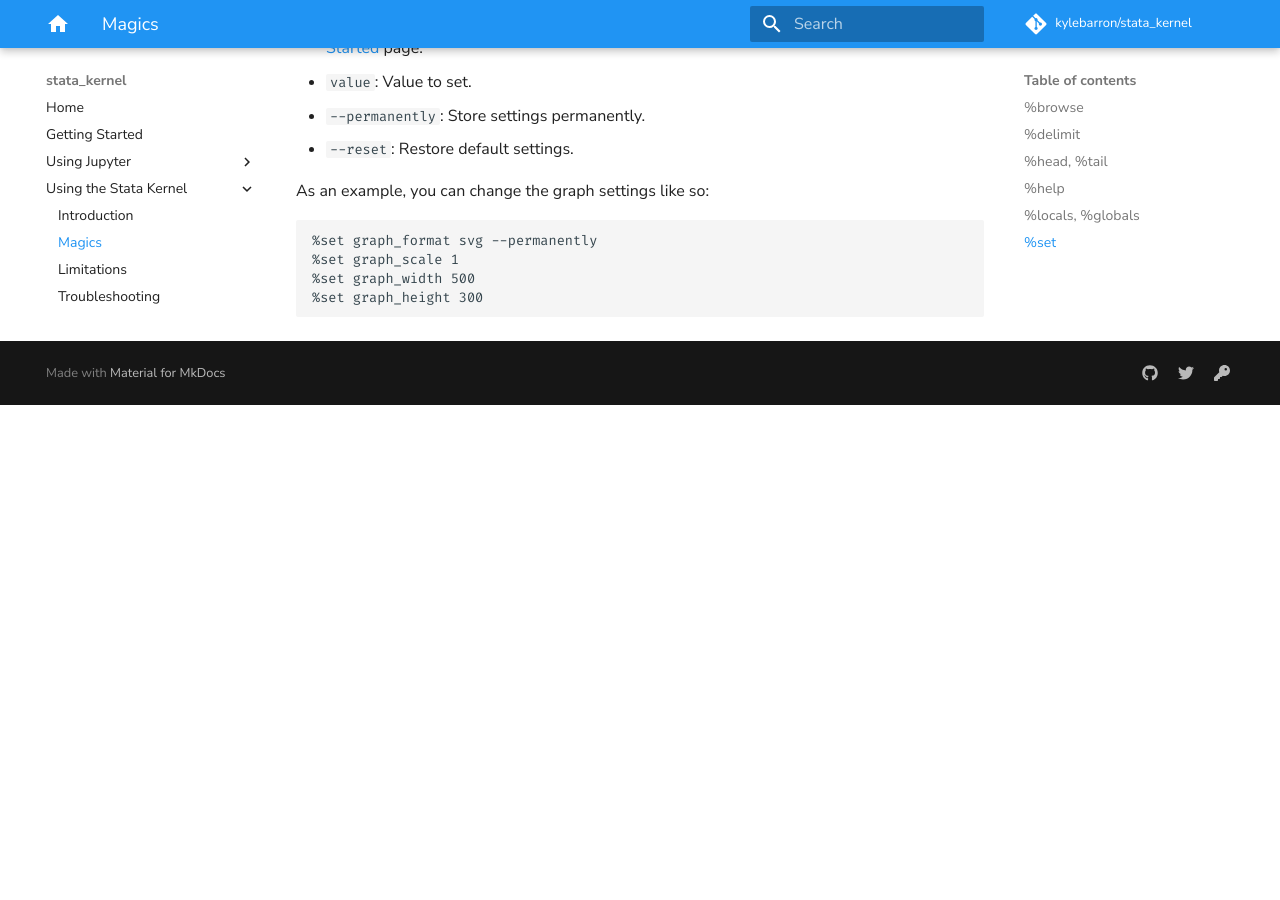
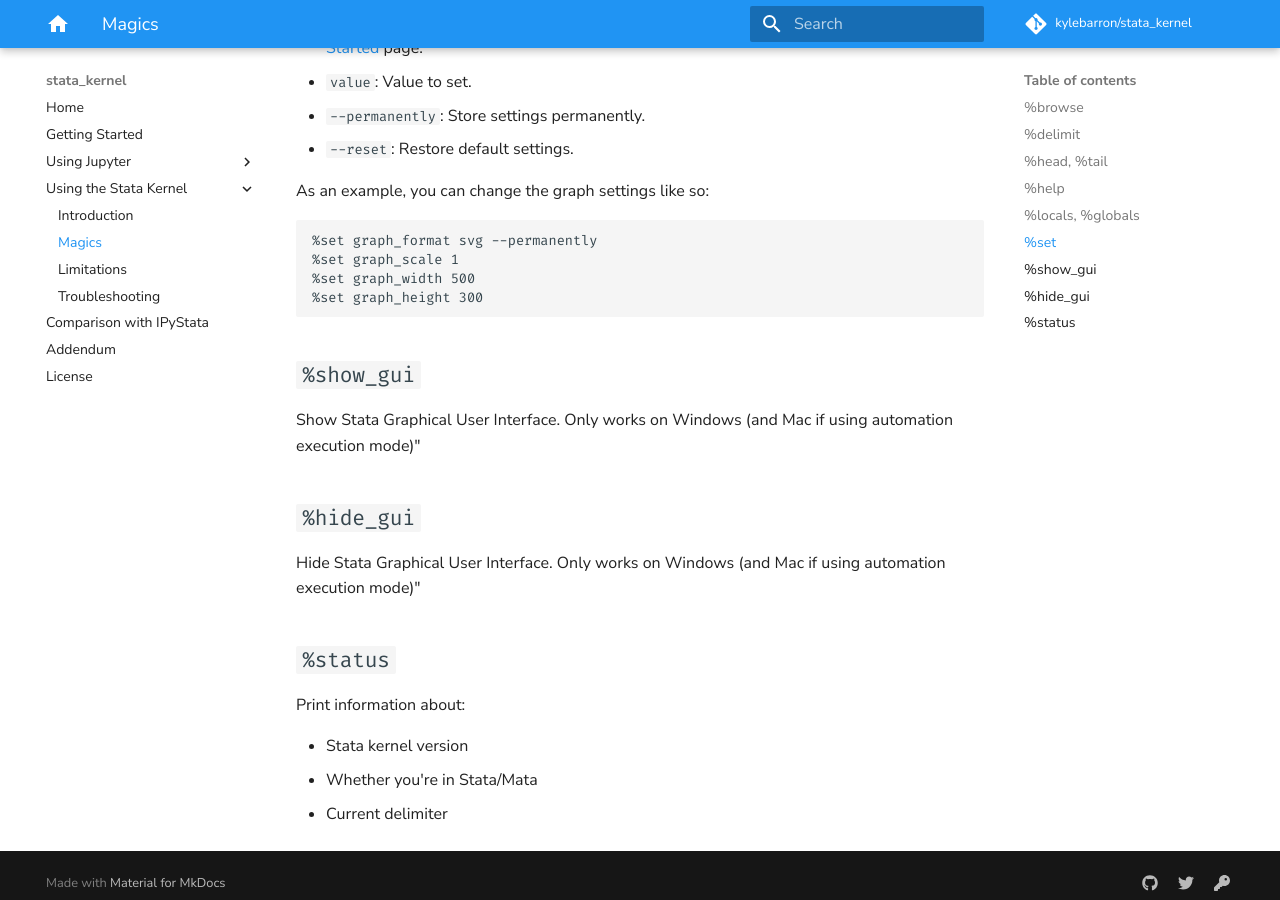
Before and after one commit to kylebarron/stata_kernel, an MkDocs documentation site: the page built from docs/src/using_stata_kernel/magics.md, in a window 1280 px wide and 900 px high, scrolled down 4544 px. Built offline with MkDocs 1.6.1 and Material for MkDocs 9.7.7, drawn with Linux system fonts in a browser that asks for light colours; comment, search, counter and statistics services are not loaded; before the commit the page ends 4949 px from its top, so only the background shows below that.

Commit message:
Add new magics to docs

````diff
--- a/docs/src/using_stata_kernel/magics.md
+++ b/docs/src/using_stata_kernel/magics.md
@@ -157,6 +157,22 @@
 %set graph_height 300
 ```
 
+## `%show_gui`
+
+Show Stata Graphical User Interface. Only works on Windows (and Mac if using automation execution mode)"
+
+## `%hide_gui`
+
+Hide Stata Graphical User Interface. Only works on Windows (and Mac if using automation execution mode)"
+
+## `%status`
+
+Print information about:
+
+- Stata kernel version
+- Whether you're in Stata/Mata
+- Current delimiter
+
 <!-- ## `%time`
 
 **Time Execution of a Command**
````
